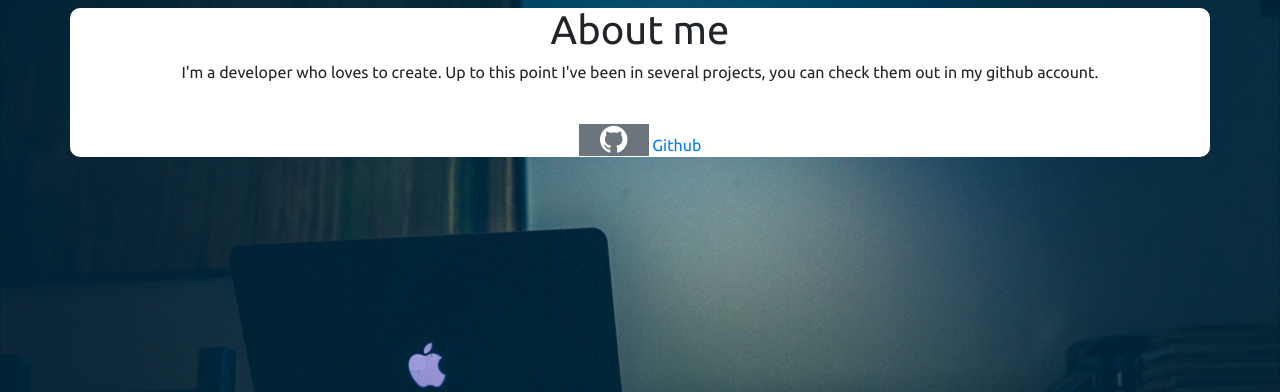
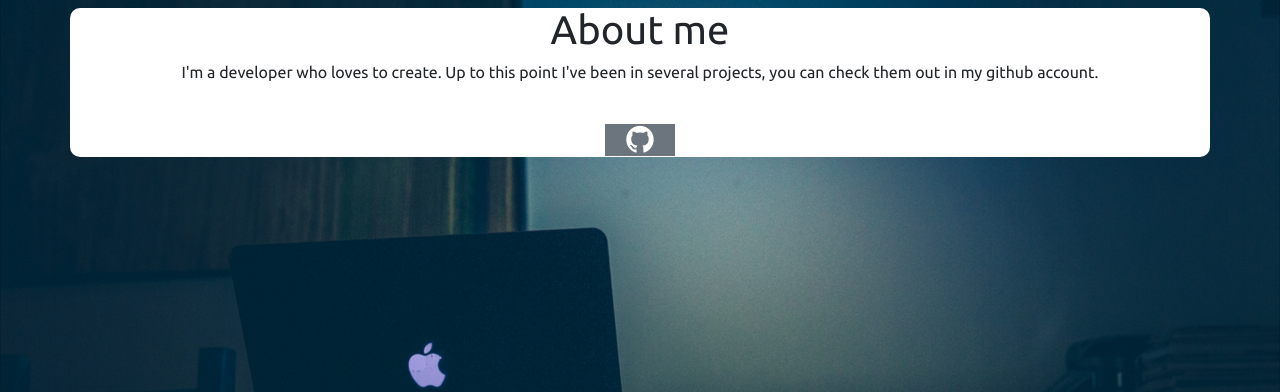
Before and after one commit to tu4ndoan/personal-website-blog, a Django app: page /about/ in a window 1280 px wide. Shown: the part 64-456 px from the top of the page. Run offline with Django 3.2, Linux system fonts and the light colour scheme; some libraries are stand-ins or nearby versions.

Commit message:
add github

```diff
--- a/blog/templates/blog/about.html
+++ b/blog/templates/blog/about.html
@@ -6,7 +6,7 @@
         <p>I'm a developer who loves to create. Up to this point I've been in several projects, you can check them out
         in my github account.</p><br>
         <a href="https://github.com/tu4ndoan/">
-            <i class="fa fa-github fa-2x share-btn"></i> Github
+            <i class="fa fa-github fa-2x share-btn"></i>
         </a>
     </div>
 {% endblock%}
```
